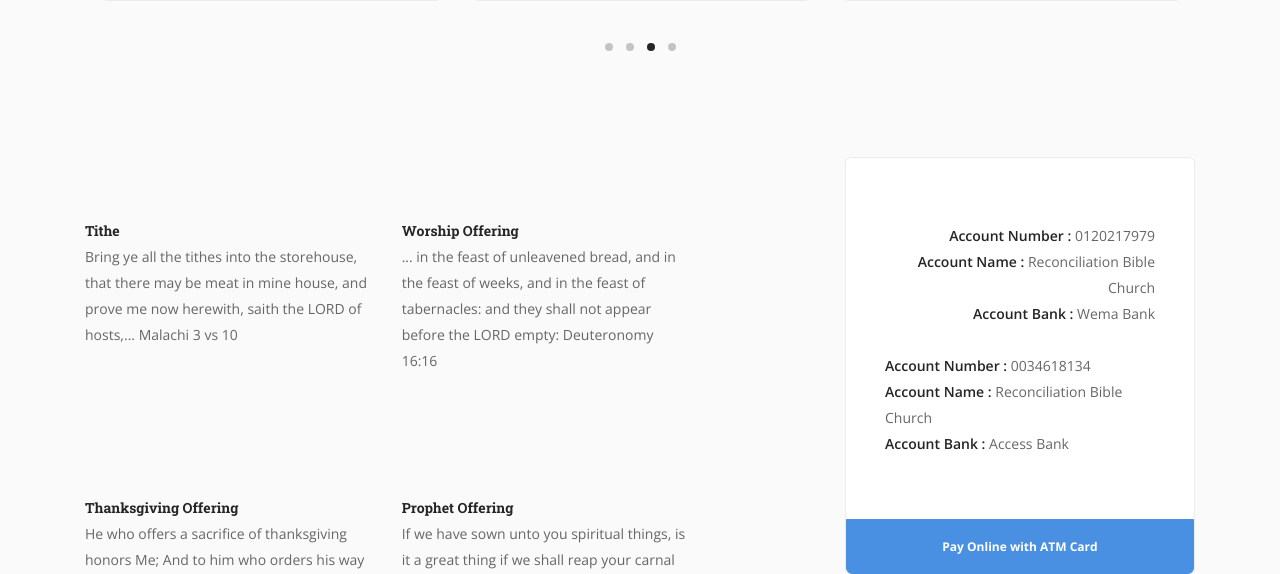
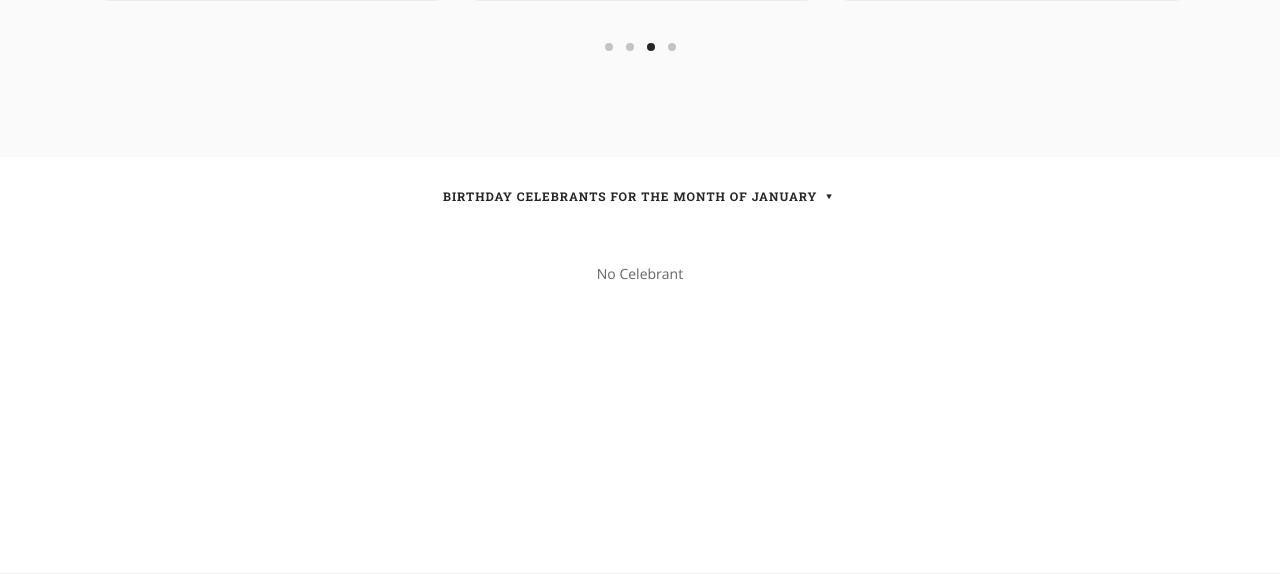
Before and after one commit to schelpstech/rebic, a PHP site: page / in a window 1280 px wide. Shown: the part 3749-4323 px from the top of the page. Run offline with PHP 8.4, Linux system fonts and the light colour scheme; data that the repository does not hold is empty; some web fonts are replaced.

Commit message:
birthday celebrants

```diff
--- a/app/query.php
+++ b/app/query.php
@@ -24,7 +24,18 @@ $tblName = 'sermon_repo_tbl';
 $conditions = array(
     'return_type' => 'single',
     'where' => array(
-        'sermon_status ' => 1,
+        'sermon_status' => 1,
     ),
 );
 $featured_sermon = $model->getRows($tblName, $conditions);
+
+
+//Select All Born this month
+$tblName = 'member_list';
+$conditions = array(
+    'where' => array(
+        'substr(dateofbirth,6,2)' => date("m"),
+    ),
+    'order_by' => 'substr(dateofbirth,9,2) ASC',
+);
+$monthly_celebrant = $model->getRows($tblName, $conditions);
--- a/controller/utility.class.php
+++ b/controller/utility.class.php
@@ -73,5 +73,36 @@ class Utility
       return $result;
       }
 
+
+      public function month_in_words($month)
+      {
+          if ($month = '01') {
+              $word_month = "January";
+            } elseif ($month = '02') {
+              $word_month = "February";
+            } elseif ($month = '03') {
+              $word_month = "March";
+            } elseif ($month = '04') {
+              $word_month = "April";
+            } elseif ($month = '05') {
+              $word_month = "May";
+            }elseif ($month = '06') {
+              $word_month = "June";
+            }elseif ($month = '07') {
+              $word_month = "July";
+            }elseif ($month = '08') {
+              $word_month = "August";
+            }elseif ($month = '09') {
+              $word_month = "September";
+            }elseif ($month = '10') {
+              $word_month = "October";
+            }elseif ($month = '11') {
+              $word_month = "November";
+            }elseif ($month = '12') {
+              $word_month = "December";
+            }
+          return $word_month;
+      }
+
 }
 ?>
--- a/index.php
+++ b/index.php
@@ -322,6 +322,60 @@ include "./include/header.php";
         </div>
         <!--end of container-->
     </section>
+
+    <section class="elements-title space--xxs text-center">
+        <div class="container">
+            <div class="row">
+                <div class="col-md-12">
+                    <h6 class="type--uppercase">Birthday Celebrants for the  Month of <?php echo $utility->month_in_words(date("m")) ?>
+                        <i class="stack-down-dir"></i>
+                    </h6>
+                </div>
+            </div>
+            <!--end of row-->
+        </div>
+        <!--end of container-->
+    </section>
+    <section class="text-center ">
+        <div class="container">
+            <div class="row">
+                <div class="col">
+                    <div class="slider" data-paging="true">
+                        <ul class="slides">
+                            <?php
+                            if (!empty($monthly_celebrant)) {
+                                foreach ($monthly_celebrant as $data) {
+                            ?>
+                                    <li class="col-md-4 col-12">
+                                        <div class="product">
+                                            <a href="#">
+                                                <img alt="Image" src="https://portal.rebic.org.ng/storage/passport/<?php echo $data['passport']?>" />
+                                            </a>
+                                            <a class="block" href="#">
+                                                <div>
+                                                    <h5><?php echo ucfirst($data['lastname'].' '.$data['firstname'])  ?></h5>
+                                                </div>
+                                                <div>
+                                                    <span class="h4 inline-block">Date : <?php echo $utility->month_in_words(date("m")).' '. substr($data['dateofbirth'],8,2)?> </span>
+                                                </div>
+                                            </a>
+                                        </div>
+                                    </li>
+                            <?php
+                                }
+                            }else{
+                                echo 'No Celebrant';
+                            }
+                            ?>
+                        </ul>
+                    </div>
+                </div>
+                <!--end of col-->
+            </div>
+            <!--end row-->
+        </div>
+        <!--end of container-->
+    </section>
     <?php
     include "./include/giving.php";
     ?>
```
